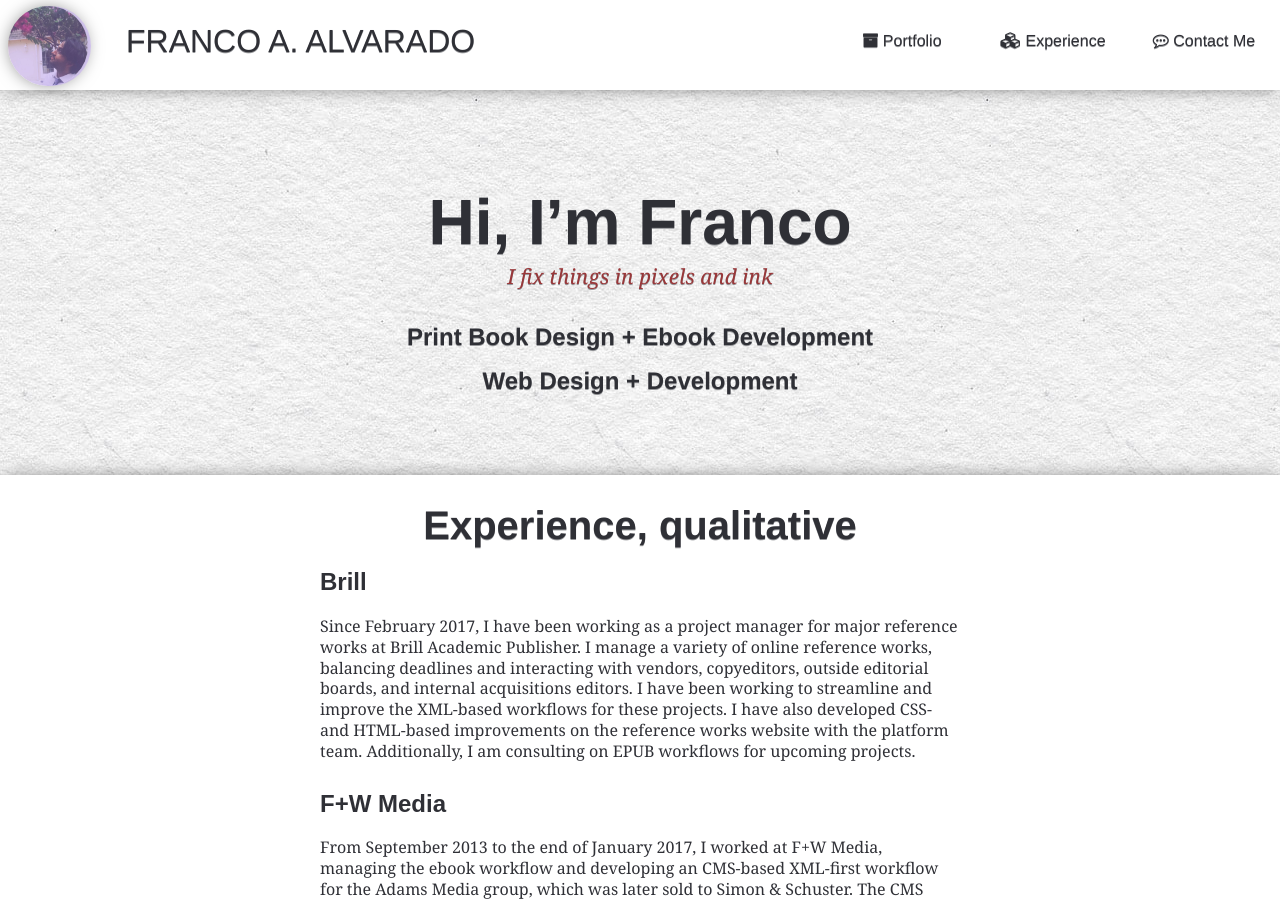
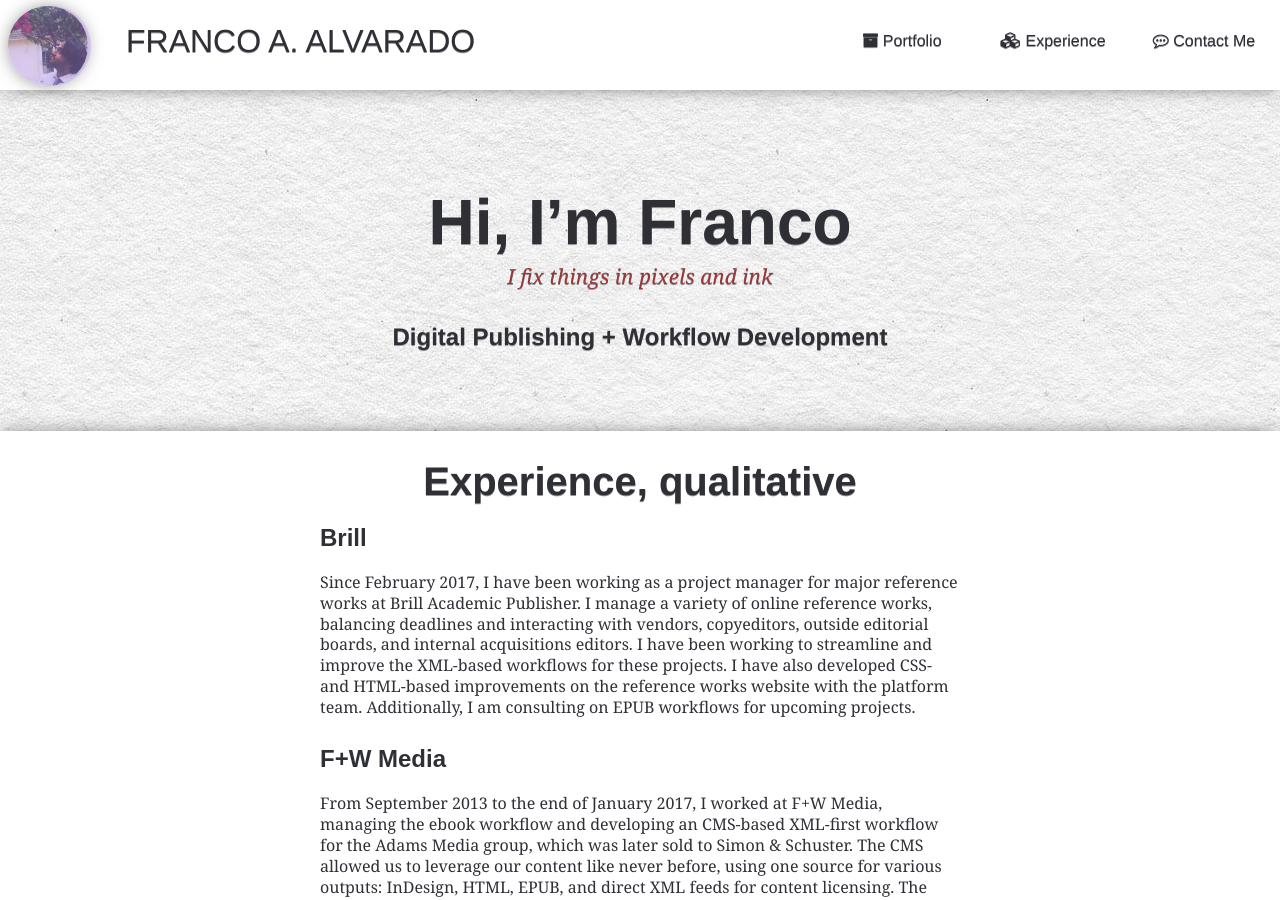
Before and after one commit to francopub/francopub.github.io, a Jekyll site: the page built from experience/index.html, in a window 1280 px wide and 900 px high. Built offline with Jekyll 4.4.1, drawn with Linux system fonts in a browser that asks for light colours; some web fonts are replaced.

Commit message:
Update header.html

```diff
--- a/_includes/header.html
+++ b/_includes/header.html
@@ -5,6 +5,5 @@
 	<p class="tag-line">
 		I fix things in pixels and ink
 	</p>
-	<h2>Print Book Design + Ebook Development</h2>
-	<h2>Web Design + Development</h2>
+	<h2>Digital Publishing + Workflow Development</h2>
 </header>
```
